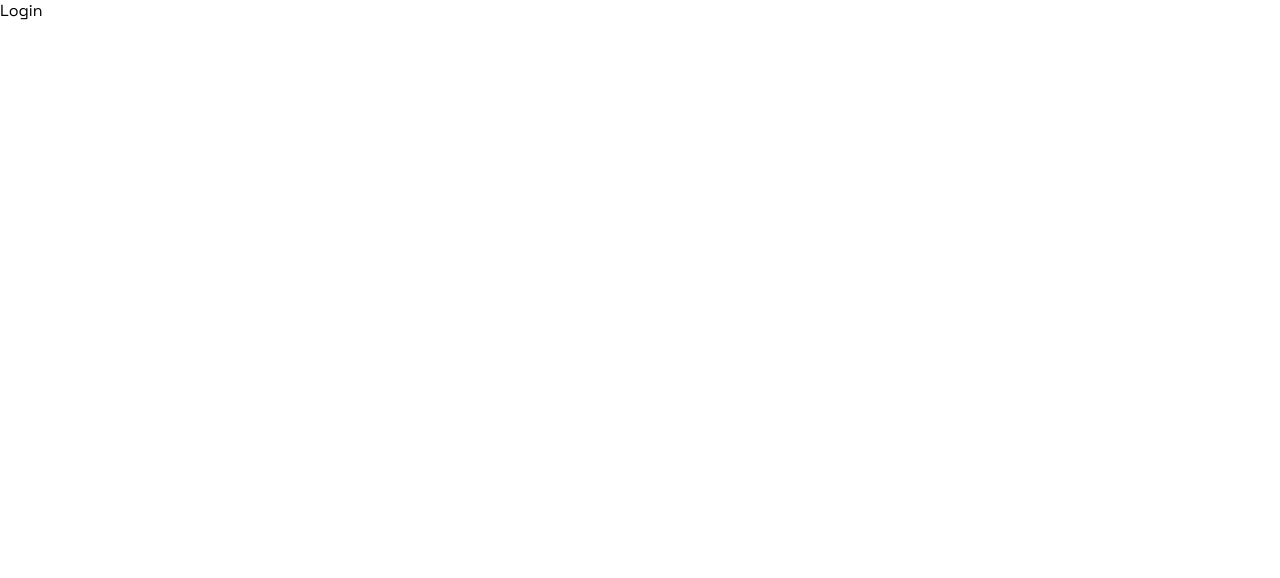
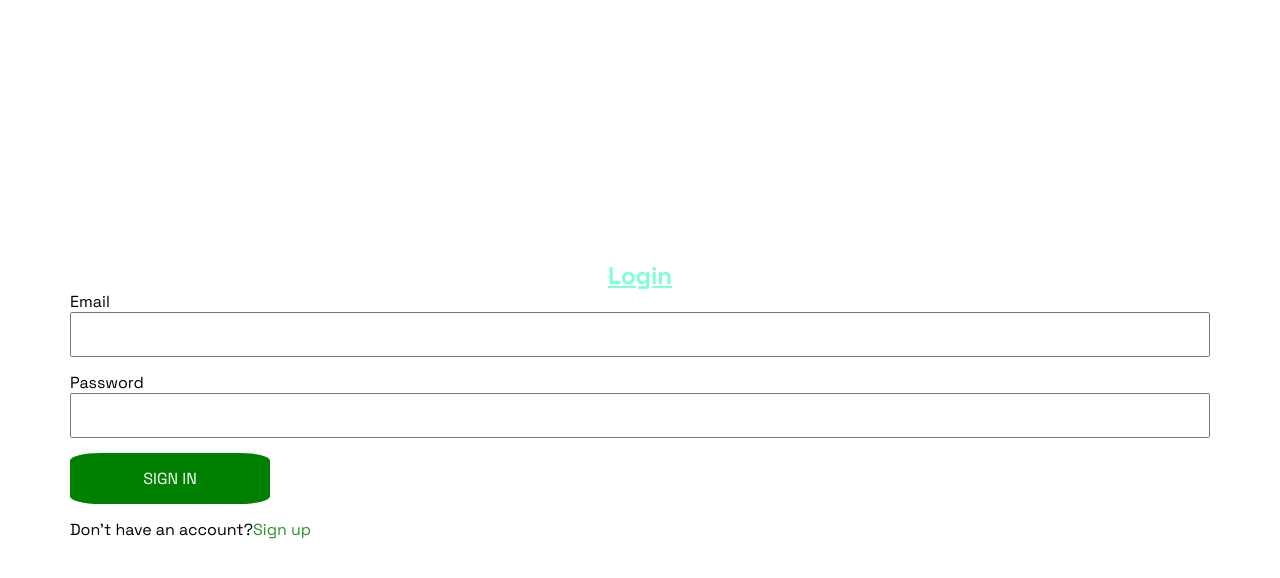
Before and after one commit to ronkips/auth-system, a React (Create React App) app in the folder client/: page / in a window 1280 px wide. Shown: the top 578 px of the page. Built offline with nearby package versions, Linux system fonts and the light colour scheme.

Commit message:
Created  the login page

```diff
--- a/client/src/components/Login.js
+++ b/client/src/components/Login.js
@@ -1,9 +1,52 @@
-import React from 'react'
+import React, { useState } from "react";
+import { useNavigate } from "react-router-dom";
 
 const Login = () => {
+  const [email, setEmail] = useState("");
+  const [password, setPassword] = useState("");
+
+  const navigate = useNavigate();
+
+  const handleSubmit = (e) => {
+    e.preventDefault();
+    console.log({ email, password });
+    setPassword("");
+    setEmail("");
+  };
+
+  const gotoSignUpPage = () => navigate("/register");
   return (
-    <div>Login</div>
-  )
-}
+    <div className="login__container">
+      <h2>Login</h2>
+      <form className="login__form" onSubmit={handleSubmit}>
+        <label htmlFor="email">Email</label>
+        <input
+          type="text"
+          id="email"
+          name="email"
+          value={email}
+          required
+          onChange={(e) => setEmail(e.target.value)}
+        />
+        <label htmlFor="password">Password</label>
+        <input
+          type="text"
+          id="email"
+          name="email"
+          value={email}
+          required
+          onChange={(e) => setEmail(e.target.value)}
+        />
+        <button className="loginBtn">SIGN IN</button>
+        <p>
+          Don't have an account?{""}
+          <span className="link" onClick={gotoSignUpPage}>
+            Sign up
+          </span>
+        </p>
+      </form>
+    </div>
+  );
+};
 
-export default Login
+export default Login;
--- a/client/src/index.css
+++ b/client/src/index.css
@@ -17,6 +17,9 @@ button {
   padding: 15px;
   cursor: pointer;
   font-size: 16px;
+}
+button:hover {
+  background: blue;
 }
 .login__container,
 .signup__container,
@@ -43,6 +46,7 @@ button {
   background-color: green;
   color: #fff;
   margin-bottom: 15px;
+  border-radius: 15%;
 }
 .signOutBtn {
   background-color: #c21010;
@@ -52,6 +56,9 @@ button {
   cursor: pointer;
   color: rgb(39, 147, 39);
 }
+.link:hover {
+  color: blue;
+}
 .code {
   width: 50%;
   text-align: center;
@@ -59,7 +66,10 @@ button {
 .verify__form {
   align-items: center;
 }
-
+h2 {
+  color: aquamarine;
+  text-decoration: underline;
+}
 @media screen and (max-width: 800px) {
   .login__container,
   .signup__container,
```
